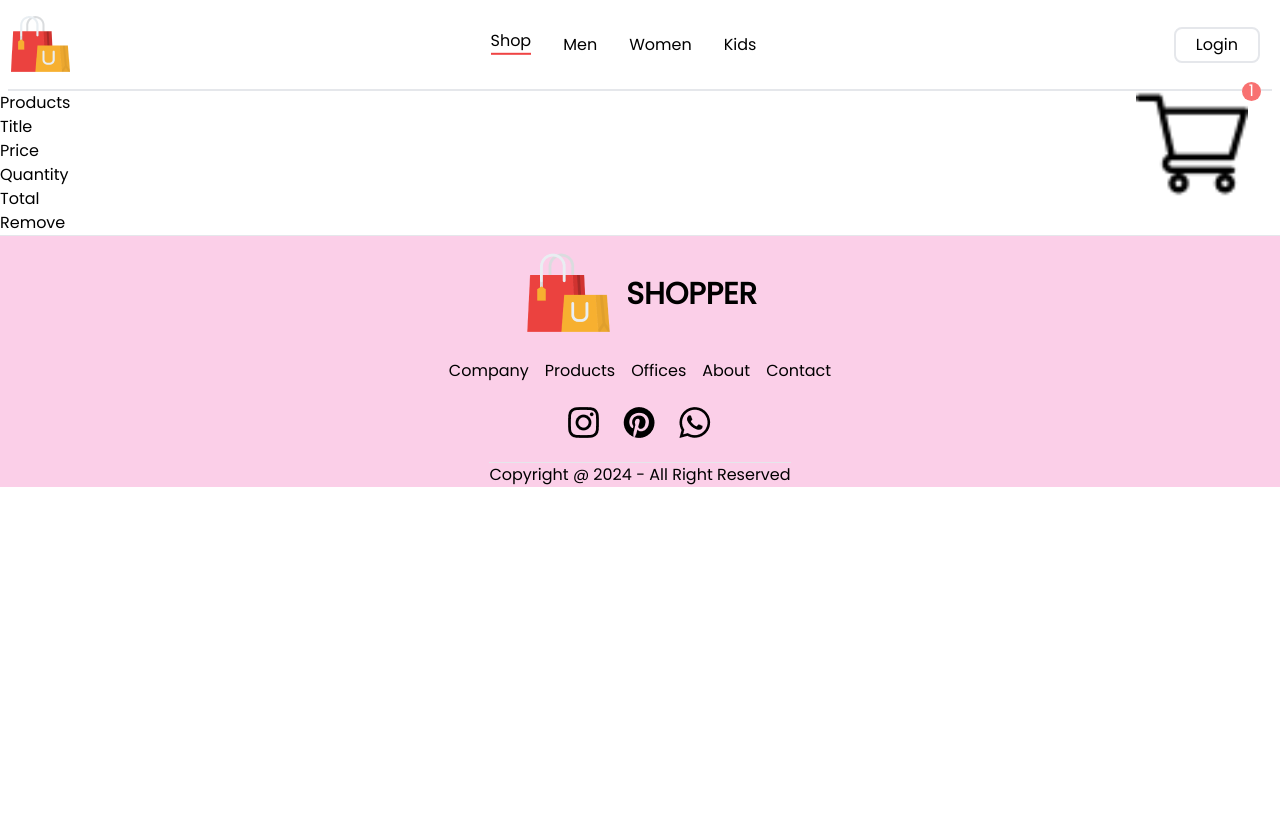
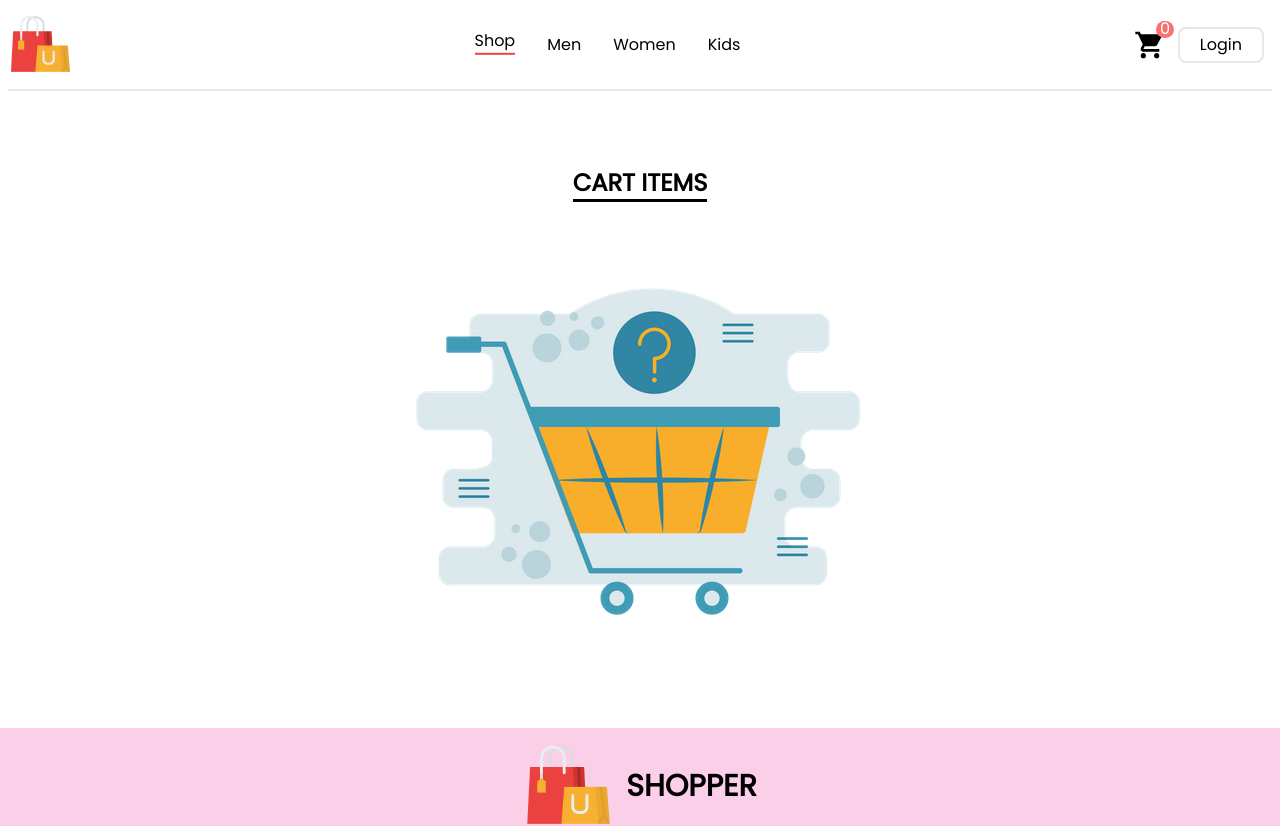
Before and after one commit to Anand-singh97/Ecommerce-App, a React (Create React App) app in the folder frontend/: page /cart in a window 1280 px wide. Shown: the top 826 px of the page. Before the commit the page ends 800 px from the top, so only its background shows below. Built offline with nearby package versions, Linux system fonts and the light colour scheme; a web font is replaced by a local one.

Commit message:
getTotalCartAmount method added to context.

```diff
--- a/frontend/package.json
+++ b/frontend/package.json
@@ -8,6 +8,7 @@
     "@testing-library/user-event": "^13.5.0",
     "react": "^18.2.0",
     "react-dom": "^18.2.0",
+    "react-icons": "^5.0.1",
     "react-router-dom": "^6.21.1",
     "react-scripts": "5.0.1",
     "react-scroll": "^1.9.0",
--- a/frontend/src/Components/CartItems/CartItems.jsx
+++ b/frontend/src/Components/CartItems/CartItems.jsx
@@ -1,36 +1,121 @@
 import React, { useContext } from "react";
 import { ShopContext } from "../ShopContext/ShopContext";
-import removeIcon from "../Assets/cart_cross_icon.png";
+import { CiCircleRemove } from "react-icons/ci";
+import emptyCart from "../Assets/emptyCart.png";
 const CartItems = () => {
-  const { allProducts, cartItems, removeFromCart } = useContext(ShopContext);
+  const { allProducts, cartItems, removeFromCart, getTotalCartAmount } = useContext(ShopContext);
+
+  // Filter products with quantity greater than 0
+  const cartItemsToRender = allProducts.filter(
+    (item) => cartItems[item.id] > 0
+  );
+
   return (
-    <div>
-      <div>
-        <p>Products</p>
-        <p>Title</p>
-        <p>Price</p>
-        <p>Quantity</p>
-        <p>Total</p>
-        <p>Remove</p>
+    <div className="my-[1rem] mb-[3rem] md:my-[3.5rem]">
+      <div className="flex justify-center mb-4">
+        <h1 className="mb-1 text-2xl font-bold border-b-[3px] border-black w-fit text-center mt-5">
+          CART ITEMS
+        </h1>
       </div>
-      <hr />
-      {allProducts.map((item) => {
-        if (cartItems[item.id] > 0) {
-          return (
-            <div key={item.id}>
-              <div>
-                <img src={item.image} className="" alt="" />
-                <p>{item.name}</p>
-                <p>${item.new_price}</p>
-                <button>{cartItems[item.id]}</button>
-                <p>${item.new_price * cartItems[item.id]}</p>
-                <img src={removeIcon} onClick={() => removeFromCart(item.id)} alt="" />
+
+      <div className="mx-3">
+        <div className="flex flex-col gap-3">
+          {cartItemsToRender.length === 0 ? (
+            <div className="flex justify-center">
+              <img src={emptyCart} alt="empty cart" />
+            </div>
+          ) : (
+            <div className="mb-4">
+              <table className="table-auto w-full mb-5">
+                <thead className="border-b-[1px]">
+                  <tr>
+                    <th className="table-cell px-4 py-2 text-center">
+                      Products
+                    </th>
+                    <th className="hidden md:table-cell px-4 py-2 text-center">
+                      Title
+                    </th>
+                    <th className="px-4 py-2 text-center">Price</th>
+                    <th className="px-4 py-2 text-center">Quantity</th>
+                    <th className="px-4 py-2 text-center">Total price</th>
+                    <th className="px-4 py-2 text-center">Remove</th>
+                  </tr>
+                </thead>
+                <tbody>
+                  {cartItemsToRender.map((item) => (
+                    <tr key={item.id} className="">
+                      <td className="table-cell px-4 border-b-[1px] py-2">
+                        <img
+                          className="w-[3rem] md:w-[5rem] mx-auto"
+                          alt="item img"
+                          src={item.image}
+                        />
+                      </td>
+                      <td className="hidden md:table-cell px-4 border-b-[1px] text-center w-fit py-2">
+                        {item.name}
+                      </td>
+                      <td className="px-4 border-b-[1px] text-center py-2">
+                        ${item.new_price}
+                      </td>
+                      <td className="px-4 border-b-[1px] text-center py-2">
+                        {cartItems[item.id]}
+                      </td>
+                      <td className="px-4 border-b-[1px] text-center py-2">
+                        ${item.new_price * cartItems[item.id]}
+                      </td>
+                      <td className="px-4 border-b-[1px] cursor-pointer py-2">
+                        <CiCircleRemove
+                          onClick={() => removeFromCart(item.id)}
+                          className="scale-[1.5] mx-auto"
+                        />
+                      </td>
+                    </tr>
+                  ))}
+                </tbody>
+              </table>
+              <div className="flex flex-col md:items-center md:justify-between md:flex-row gap-[2rem]">
+                <div className="flex md:ml-[2rem] flex-col gap-3">
+                  <div>
+                    <h1 className="mb-1 text-2xl font-bold border-b-[3px] border-black w-fit text-center mt-5">
+                      Cart Totals
+                    </h1>
+                  </div>
+                  <div className="flex justify-between border-b-[2px]">
+                    <h3>Subtotal</h3>
+                    <p>${getTotalCartAmount()}</p>
+                  </div>
+                  <div className="flex justify-between border-b-[2px]">
+                    <h3>Shipping Fee</h3>
+                    <p>FREE</p>
+                  </div>
+                  <div className="flex justify-between border-b-[2px]">
+                    <h3 className="font-bold">Total</h3>
+                    <p className="font-bold">${getTotalCartAmount()}</p>
+                  </div>
+                  <button className="flex w-fit bg-red-400 text-white py-2 px-[2rem] rounded-sm items-center">
+                    PROCEED TO CHECKOUT
+                  </button>
+                </div>
+                <div className="md:mr-[2rem]">
+                  <div className="flex flex-col gap-2">
+                    <p>If you have a promo code, Enter it here</p>
+                    <div className="flex">
+                      <input
+                        type="text"
+                        placeholder="promo code"
+                        className=" border-[1px] p-3 w-[80%] bg-gray-200"
+                      />
+                      <button className="flex w-fit bg-black text-white py-2 px-[2rem] rounded-sm items-center">
+                        SUBMIT
+                      </button>
+                    </div>
+                  </div>
+                </div>
               </div>
             </div>
-          );
-        }
-        return null;
-      })}
+          )}
+        </div>
+      </div>
     </div>
   );
 };
--- a/frontend/src/Components/Navbar/Navbar.jsx
+++ b/frontend/src/Components/Navbar/Navbar.jsx
@@ -1,11 +1,14 @@
-import React, { useState } from "react";
+import React, { useContext, useState } from "react";
 import logo from "../Assets/logo.png";
 import cart_icon from "../Assets/cart_icon.png";
 import { Link, Outlet } from "react-router-dom";
-
+import { ShopContext } from "../ShopContext/ShopContext";
+import { MdShoppingCart } from "react-icons/md";
 function Navbar() {
-  const [underline, setUnderline] = useState({shop:"border-red-500 translate-y-[-0.2rem] border-b-[2.1px]"});
-
+  const [underline, setUnderline] = useState({
+    shop: "border-red-500 translate-y-[-0.2rem] border-b-[2.1px]",
+  });
+  const { getTotalCartItems } = useContext(ShopContext);
   const displayUnderline = (elementName) => {
     setUnderline({
       [elementName]: "border-red-500 translate-y-[-0.2rem] border-b-[2.1px]",
@@ -17,56 +20,56 @@ function Navbar() {
       <div className="flex py-3 mx-2 items-center justify-between gap-[3rem] border-b-2">
         <div className="flex justify-center items-center">
           <Link to={"/"}>
-            <img className="" onClick={()=>setUnderline({shop:"border-red-500 translate-y-[-0.2rem] border-b-[2.1px]"})} src={logo} alt="app logo" />
+            <img
+              className=""
+              onClick={() =>
+                setUnderline({
+                  shop: "border-red-500 translate-y-[-0.2rem] border-b-[2.1px]",
+                })
+              }
+              src={logo}
+              alt="app logo"
+            />
           </Link>
         </div>
 
         <div>
           <ul className="flex text-[1rem] lg:gap-[2rem] items-center gap-3">
-            <li
-              onClick={() => displayUnderline("shop")}
-              className={underline.shop ? underline.shop : ""}
-            >
-              <Link to={"/"}>Shop</Link>
+            <li className={underline.shop ? underline.shop : ""}>
+              <Link onClick={() => displayUnderline("shop")} to={"/"}>
+                Shop
+              </Link>
             </li>
-            <li
-              onClick={() => displayUnderline("men")}
-              className={underline.men ? underline.men : ""}
-            >
-              <Link to={"/men"}>Men</Link>
+            <li className={underline.men ? underline.men : ""}>
+              <Link onClick={() => displayUnderline("men")} to={"/men"}>
+                Men
+              </Link>
             </li>
-            <li
-              onClick={() => displayUnderline("women")}
-              className={underline.women ? underline.women : ""}
-            >
-              <Link to={"/women"}>Women</Link>
+            <li className={underline.women ? underline.women : ""}>
+              <Link onClick={() => displayUnderline("women")} to={"/women"}>
+                Women
+              </Link>
             </li>
-            <li
-              onClick={() => displayUnderline("kids")}
-              className={underline.kids ? underline.kids : ""}
-            >
-              <Link to={"/kids"}>Kids</Link>
+            <li className={underline.kids ? underline.kids : ""}>
+              <Link onClick={() => displayUnderline("kids")} to={"/kids"}>
+                Kids
+              </Link>
             </li>
           </ul>
         </div>
 
-        <div className=" relative flex justify-c enter gap-3 items-center">
+        <div className="flex justify-center gap-5 items-center mr-2">
+          <div className="relative">
+            <Link to={"/cart"}>
+              <MdShoppingCart className="scale-[2]" />
+            </Link>
+            <div className="absolute flex justify-center items-center top-[-1rem] text-white right-[-1rem] rounded-full h-[1.1rem] w-[1.1rem] bg-red-400">
+              <p className="text-[1rem] ">{getTotalCartItems()}</p>
+            </div>
+          </div>
           <Link className="border-2 py-1 px-5 rounded-lg" to={"/login"}>
             Login
           </Link>
-          <div>
-            <Link to={"/cart"}>
-              {" "}
-              <img
-                className="fixed rounded-xl top-[5rem] right-6 p-2 w-[10%]"
-                src={cart_icon}
-                alt="cart_icon"
-              />
-            </Link>
-            <div className="fixed flex justify-center items-center top-[5.1rem] text-white right-[1.2rem] rounded-full h-[1.2rem] w-[1.2rem] bg-red-400">
-              <p className="text-[1rem] ">1</p>
-            </div>
-          </div>
         </div>
       </div>
       <div>
--- a/frontend/src/Components/ProductDisplay/ProductDisplay.jsx
+++ b/frontend/src/Components/ProductDisplay/ProductDisplay.jsx
@@ -1,7 +1,6 @@
 import React, { useContext } from "react";
 import starIcon from "../Assets/star_icon.png";
 import starDullIcon from "../Assets/star_dull_icon.png";
-import { Link } from "react-router-dom";
 import { ShopContext } from "../ShopContext/ShopContext";
 
 const ProductDisplay = (item) => {
@@ -52,10 +51,11 @@ const ProductDisplay = (item) => {
             <div className="border-2 px-3">XXL</div>
           </div>
         </div>
-        <div className="flex justify-center lg:justify-start">
-          <button onClick={()=> addToCart(id)} className="flex bg-red-400 text-white py-2 px-[2rem] rounded-sm items-center">
+        <div className="flex justify-center items-center gap-3 lg:justify-start">
+          <button onClick={()=> {addToCart(id); alert('Items added to Cart successfully')}} className="flex bg-red-400 text-white py-2 px-[2rem] rounded-sm items-center">
             ADD TO CART
           </button>
+          {/* React toast notifications */}
         </div>
         <div>
           <p>
--- a/frontend/src/Components/ShopContext/ShopContext.jsx
+++ b/frontend/src/Components/ShopContext/ShopContext.jsx
@@ -22,8 +22,30 @@ export const ShopContextProvider = (props)=>{
     const removeFromCart = (itemId)=>{
         setCartItems((prev)=>({...prev, [itemId]:prev[itemId]-1}));
     }
+    const getTotalCartAmount = ()=>{
+        let totalAmount = 0;
+        for(const item in cartItems)
+        {
+            if(cartItems[item] > 0){
+                let itemInfo = allProducts.find((product)=> product.id === Number(item));
+                totalAmount += itemInfo.new_price * cartItems[item];
+            }
+        }
+        return totalAmount;
+    }
 
-    const contextValue = {allProducts, cartItems, addToCart, removeFromCart};
+    const getTotalCartItems = ()=>{
+        let totalItems = 0;
+        for(let i = 0 ; i < allProducts.length; i++)
+        {
+            if(cartItems[i] > 0)
+            {
+                totalItems += cartItems[i];
+            }
+        }
+        return totalItems;
+    }
+    const contextValue = {allProducts, getTotalCartAmount, getTotalCartItems, cartItems, addToCart, removeFromCart};
 
     return (
         <ShopContext.Provider value={contextValue}>{props.children}</ShopContext.Provider>
```
Also changed, not shown: frontend/src/Components/Assets/emptyCart.png (added), 1 other file (tests, documents, lock files or other folders).
